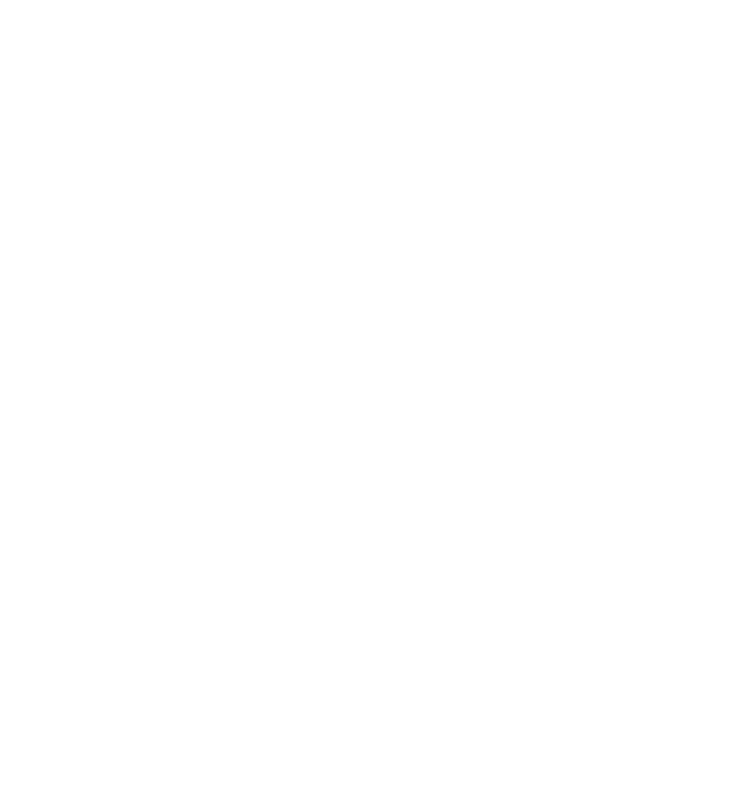
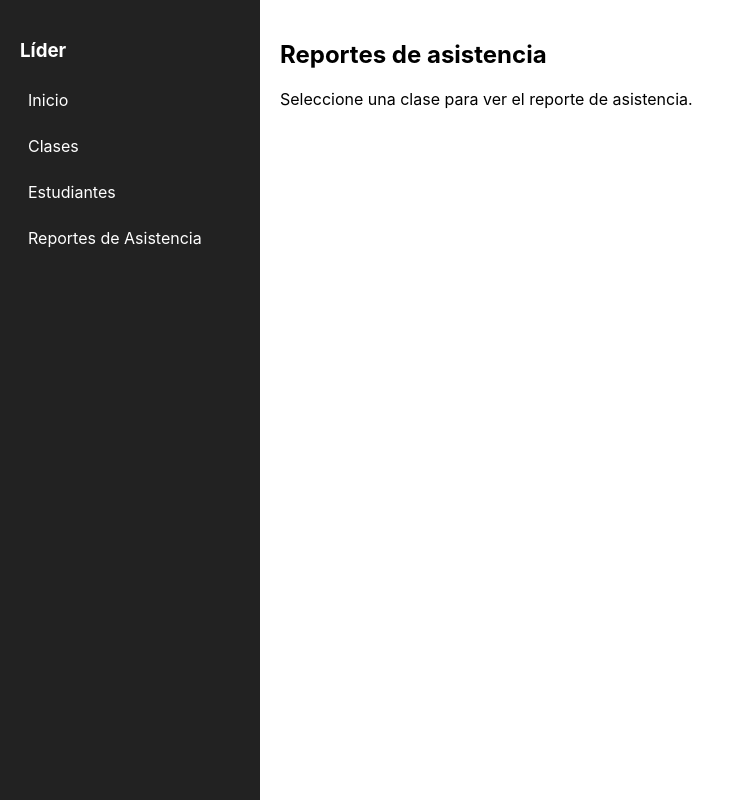
Before and after one commit to diego-barazarte/app-tesis, a React (Create React App) app in the folder frontend/: page /lideres/reportes/asistencia in a window 1280 px wide. Before the commit this address had no page. Shown: the whole page, without its empty margins (0-729 px from the left). Built offline with nearby package versions, Linux system fonts and the light colour scheme.

Commit message:
Se agregó botón de "Reporte de Asistencia" para los líderes, dirige a una página vacía

```diff
--- a/frontend/src/App.js
+++ b/frontend/src/App.js
@@ -13,6 +13,8 @@
 import QuizCrear from "./pages/líderes/QuizCrear";
 import ListaNinos from "./pages/líderes/ListaNinos";
 import DetalleNino from "./pages/líderes/DetalleNino";
+import ReporteAsistenciaLider from "./pages/líderes/ReporteAsistenciaLider";
+
 
 
 // Padres
@@ -48,8 +50,9 @@
           element={<SemanaClaseLider />}
         />
            <Route path="clases/:id/semana/:semana/quiz/crear" element={<QuizCrear />} />
-           <Route path="/lideres/clases/:id/semana/:semana/asistencia" element={<Asistencia />}
-/>
+           <Route path="/lideres/clases/:id/semana/:semana/asistencia" element={<Asistencia />} />
+           <Route path="/lideres/reportes/asistencia" element={<ReporteAsistenciaLider />} />
+
 
       </Route>
 
--- a/frontend/src/components/Sidebar.js
+++ b/frontend/src/components/Sidebar.js
@@ -1,4 +1,4 @@
-import { Link, NavLink, useLocation } from "react-router-dom";
+import { NavLink, useLocation } from "react-router-dom";
 
 const SIDEBAR_WIDTH = 260;
 
@@ -28,6 +28,9 @@
             Estudiantes
           </NavLink>
 
+          <NavLink to="/lideres/reportes/asistencia" style={styles.link}>
+            Reportes de Asistencia
+          </NavLink>
         </>
       )}
 
@@ -42,7 +45,7 @@
           </NavLink>
 
           <NavLink to="/padres/registro-hijo" style={styles.link}>
-            Registrar hijo
+            Registrar Hijo
           </NavLink>
         </>
       )}
--- /dev/null
+++ b/frontend/src/pages/líderes/ReporteAsistenciaLider.js
@@ -0,0 +1,16 @@
+function ReporteAsistenciaLider() {
+    return (
+      <div>
+        <h2>Reportes de asistencia</h2>
+        <p>Seleccione una clase para ver el reporte de asistencia.</p>
+
+        {/* Aquí luego irá:
+            - selector de clase
+            - tabla por semana
+            - totales y porcentajes
+        */}
+      </div>
+    );
+  }
+
+  export default ReporteAsistenciaLider;
```
